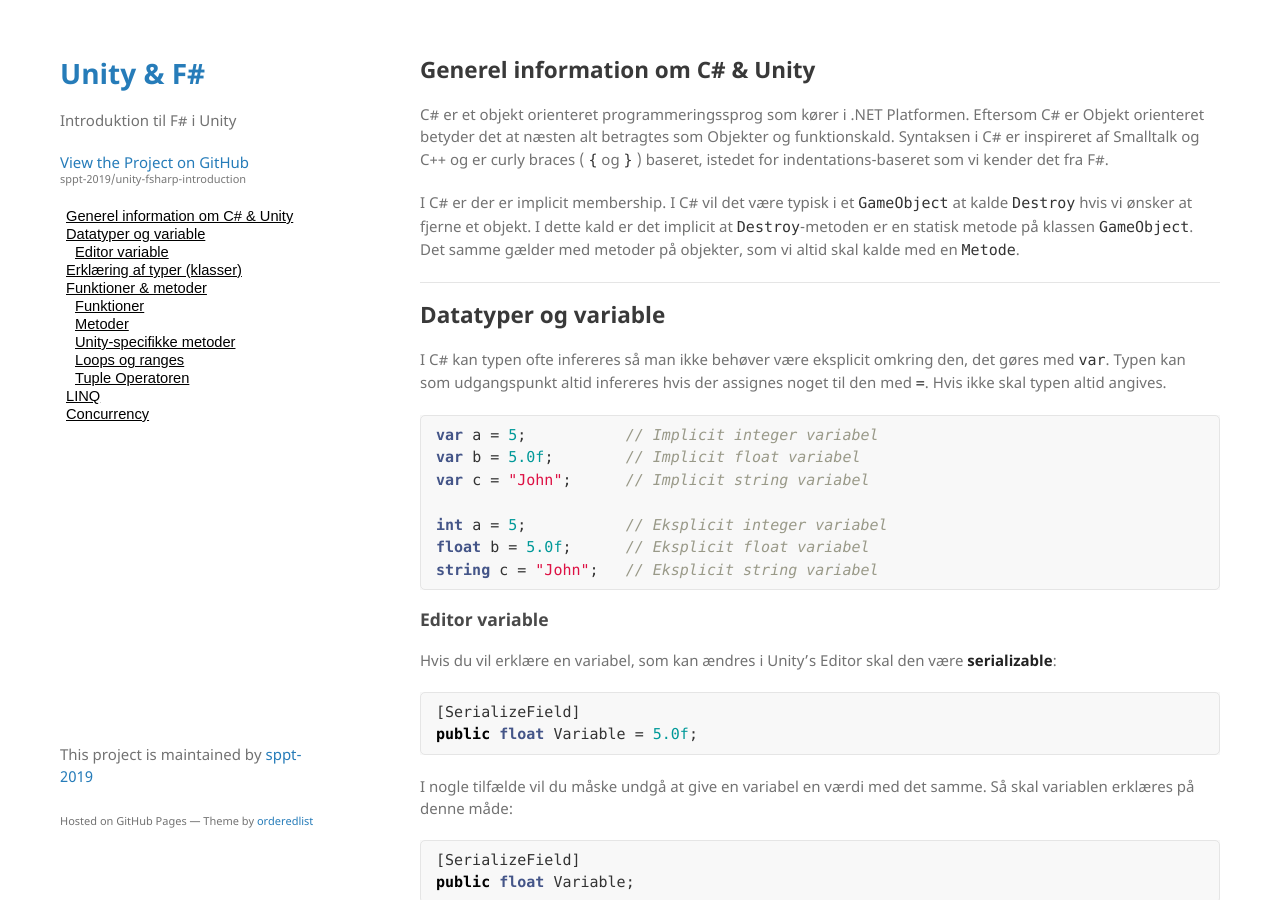
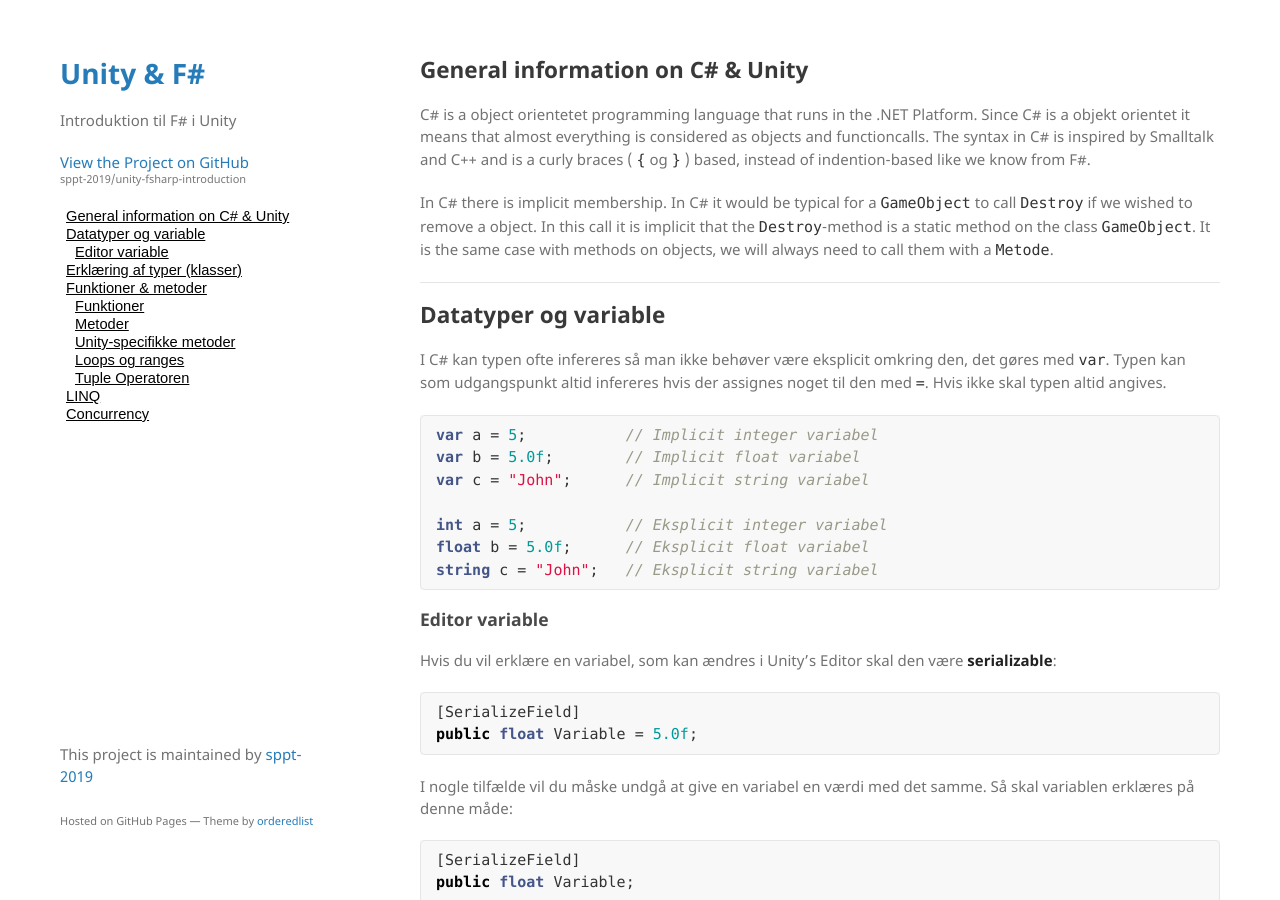
Before and after one commit to sppt-2019/unity-fsharp-introduction, a Jekyll site: the page built from csharp-eng.md, in a window 1280 px wide and 900 px high. Built offline with Jekyll 4.4.1, drawn with Linux system fonts in a browser that asks for light colours; our own code applies the rules of GitHub Pages for plain Markdown files.

Commit message:
General information translated

```diff
--- a/csharp-eng.md
+++ b/csharp-eng.md
@@ -1,7 +1,7 @@
-## Generel information om C# & Unity
-C# er et objekt orienteret programmeringssprog som kører i .NET Platformen. Eftersom C# er Objekt orienteret betyder det at næsten alt betragtes som Objekter og funktionskald. Syntaksen i C# er inspireret af Smalltalk og C++ og er curly braces ( `{` og `}` ) baseret, istedet for indentations-baseret som vi kender det fra F#.
+## General information on C# & Unity
+C# is a object orientetet programming language that runs in the .NET Platform. Since C# is a objekt orientet it means that almost everything is considered as objects and functioncalls. The syntax in C# is inspired by Smalltalk and C++ and is a curly braces ( `{` og `}` ) based, instead of indention-based like we know from F#.
 
-I C# er der er implicit membership. I C# vil det være typisk i et `GameObject` at kalde `Destroy` hvis vi ønsker at fjerne et objekt. I dette kald er det implicit at `Destroy`-metoden er en statisk metode på klassen `GameObject`. Det samme gælder med metoder på objekter, som vi altid skal kalde med en `Metode`.
+In C# there is implicit membership. In C# it would be typical for a `GameObject` to call `Destroy` if we wished to remove a object. In this call it is implicit that the `Destroy`-method is a static method on the class `GameObject`. It is the same case with methods on objects, we will always need to call them with a `Metode`.
 
 ___
 ## Datatyper og variable
```
